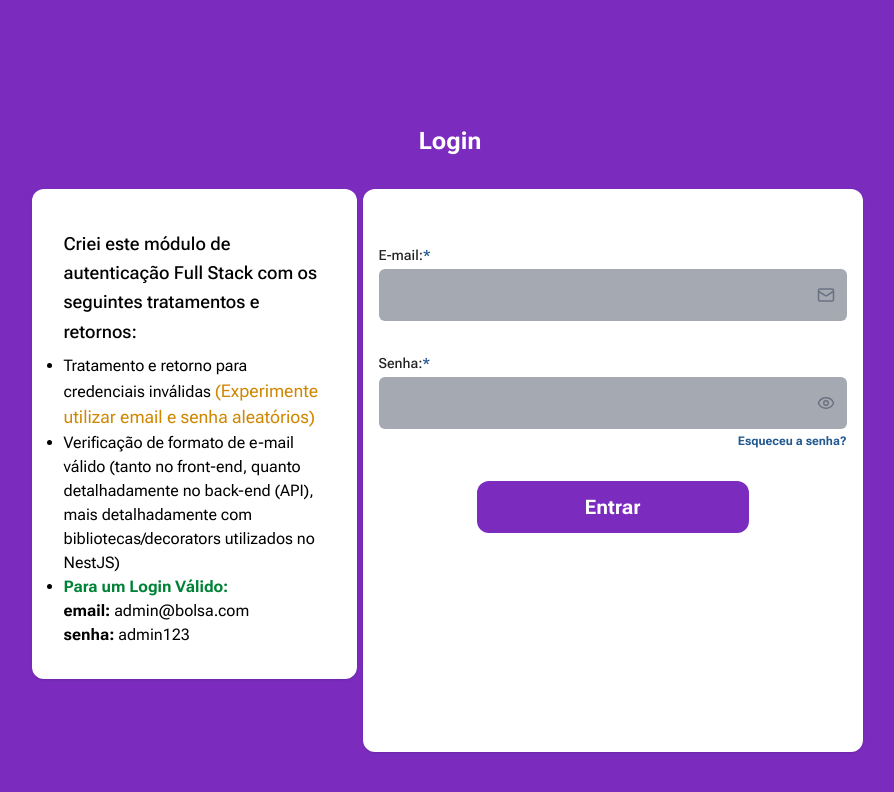
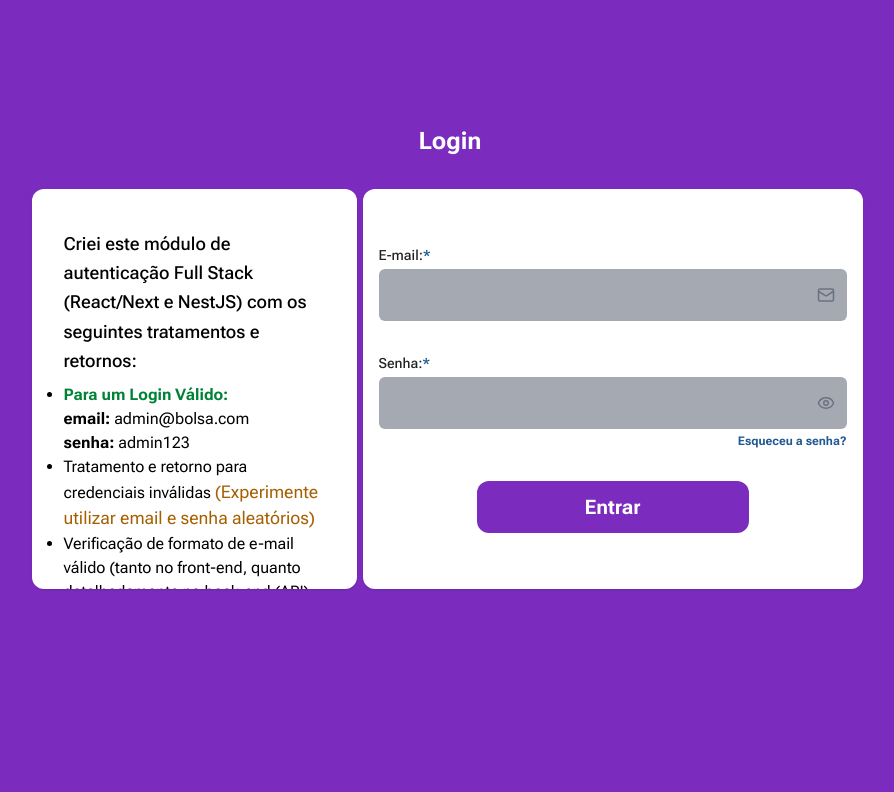
Before and after one commit to dig-ie/Login-Cadastro-React-Next-Atomic, a Next.js app: page / in a window 1280 px wide. Shown: the top 792 px of the page, without its empty margins (190-1084 px from the left). Built offline with nearby package versions, Linux system fonts and the light colour scheme; no server answers.

Commit message:
feat: atualizando conteúdo do modal de informações

```diff
--- a/src/app/globals.css
+++ b/src/app/globals.css
@@ -7,25 +7,27 @@
 }
 
 @theme inline {
-  /* BRAND (nomes antigos, cores modernas) */
-  --color-primary: #7b2cbf; /* Primária roxa, usada em botões/links principais */
-  --color-secondary: #5a1991; /* Variante mais escura da primária (hover, foco) */
-  --color-secondaryColor: #f3f0ff; /* Tons suaves de roxo p/ backgrounds sutis */
+  --color-primary: #7b2cbf;
+  --color-secondary: #5a1991;
+  --color-secondaryColor: #f3f0ff;
+  --color-alertColor: #eab308;
+  --color-alertError: #ef4444;
+  --color-alertSucess: #22c55e;
+  --color-lightBackground: #f7f7f9;
+  --color-darkBackground: #e5e3f3;
+  --color-secondaryBackground: #ffffff;
+  --color-darkText: #222222;
+  --color-secondaryText: #6b7280;
+  --color-linkBlue: #225991;
+}
 
-  /* FEEDBACK */
-  --color-alertColor: #eab308; /* Âmbar p/ avisos */
-  --color-alertError: #ef4444; /* Vermelho moderno */
-  --color-alertSucess: #22c55e; /* Verde de sucesso */
+@layer utilities {
+  .scrollbar-none::-webkit-scrollbar {
+    display: none;
+  }
 
-  /* BACKGROUNDS – TEMA LIGHT */
-  --color-lightBackground: #f7f7f9; /* Fundo principal da página (cinza bem claro) */
-  --color-darkBackground: #e5e3f3; /* Seções destacadas, ainda claro (ex: headers, boxes) */
-  --color-secondaryBackground: #ffffff; /* Cards, inputs, containers brancos */
-
-  /* TEXTOS – TEMA LIGHT */
-  --color-darkText: #222222; /* Texto principal: escuro, alta legibilidade */
-  --color-secondaryText: #6b7280; /* Texto secundário/descrições (cinza médio) */
-
-  /* LINKS / AÇÕES */
-  --color-linkBlue: #225991; /* Azul de link / ações secundárias */
+  .scrollbar-none {
+    -ms-overflow-style: none;
+    scrollbar-width: none;
+  }
 }
--- a/src/app/login/page.tsx
+++ b/src/app/login/page.tsx
@@ -8,23 +8,15 @@ export default function Login() {
   return (
     <AuthPageTemplate title="Login">
       <ApiWarmupModal />
-      <CardSurface className="text-left max-w-[325px]" p={8}>
-        <h1 className="text-lg text-foreground font-medium leading-relaxed my-2">
-          Criei este módulo de autenticação Full Stack com os seguintes
-          tratamentos e retornos:
+      <CardSurface
+        className="text-left max-w-[325px] max-h-[400px] overflow-y-auto scrollbar-none"
+        p={8}
+      >
+        <h1 className="text-lg text-foreground font-medium leading-relaxed my-2 pl-[-16px]">
+          Criei este módulo de autenticação Full Stack (React/Next e NestJS) com
+          os seguintes tratamentos e retornos:
         </h1>
         <ul className="text-left list-disc">
-          <li>
-            Tratamento e retorno para credenciais inválidas{" "}
-            <span className="text-yellow-600 text-[2.2vh]">
-              (Experimente utilizar email e senha aleatórios)
-            </span>
-          </li>
-          <li>
-            Verificação de formato de e-mail válido (tanto no front-end, quanto
-            detalhadamente no back-end (API), mais detalhadamente com
-            bibliotecas/decorators utilizados no NestJS)
-          </li>
           <li>
             <span className="text-green-700  font-extrabold">
               Para um Login Válido:
@@ -34,9 +26,26 @@ export default function Login() {
             <br />
             <strong>senha:</strong> admin123
           </li>
+          <li>
+            Tratamento e retorno para credenciais inválidas{" "}
+            <span className="text-yellow-700 text-[2.2vh]">
+              (Experimente utilizar email e senha aleatórios)
+            </span>
+          </li>
+          <li>
+            Verificação de formato de e-mail válido (tanto no front-end, quanto
+            detalhadamente no back-end (API), mais detalhadamente com
+            bibliotecas/decorators utilizados no NestJS){" "}
+            <span className="text-yellow-700 text-[2.2vh]">
+              (Inserir um e-mail com formato inválido será reconhecido ou pelo
+              componente de form front-end ou pelo back-end)
+            </span>
+          </li>
         </ul>
       </CardSurface>
-      <LoginCard className="h-full w-full max-w-[500px]" />
+      <LoginCard className="h-full w-full max-w-[500px] max-h-[400px]" />
+      <br />
+      <br />
     </AuthPageTemplate>
   );
 }
```
